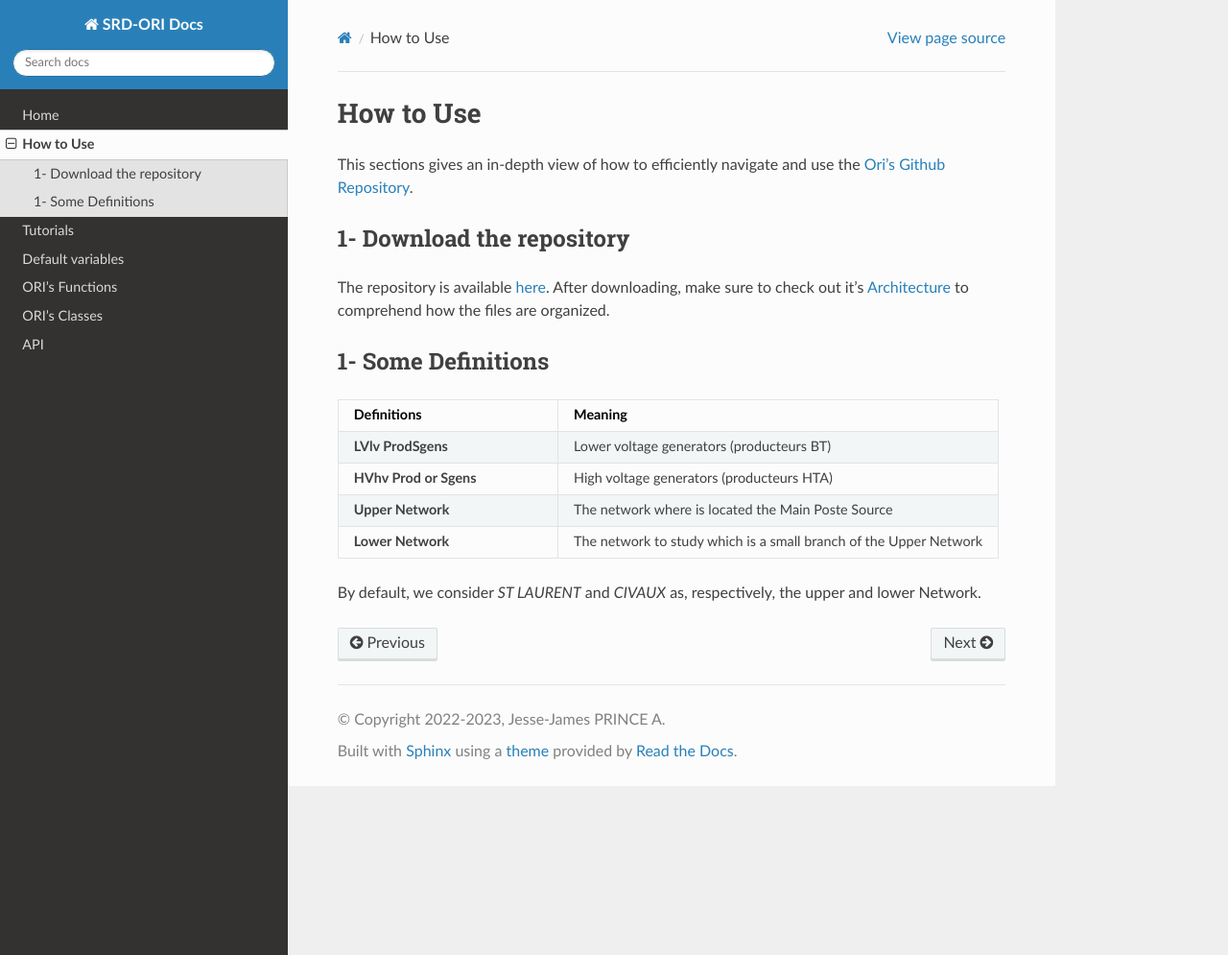
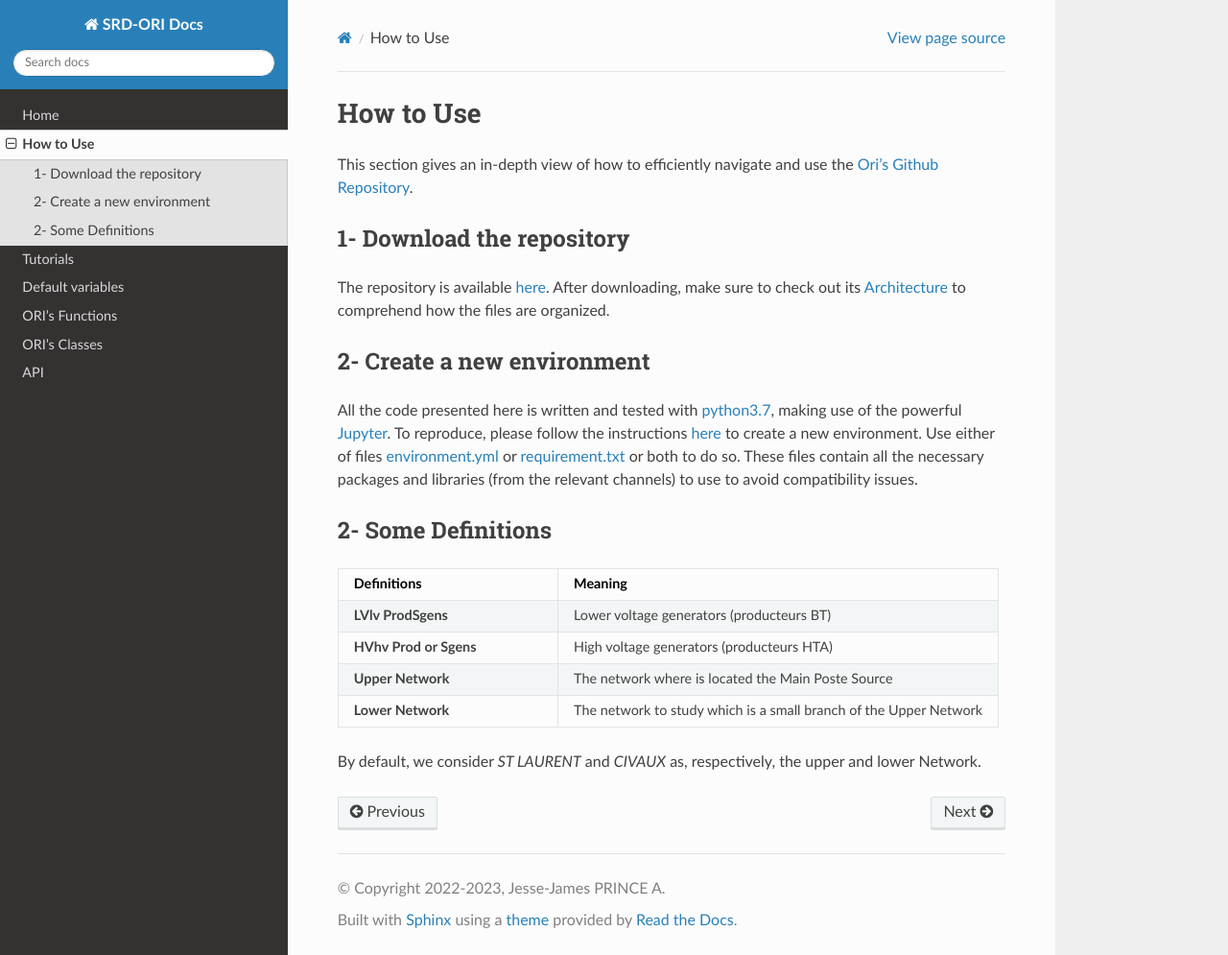
Before and after one commit to pajjaecat/ORI-SRD, a Sphinx documentation site: the page built from docs/howToUse.rst, in a window 1280 px wide and 995 px high. Shown: the whole window at 96% size. Built offline with Sphinx 7.4.7 and the Read the Docs theme 2.0.0, drawn with Linux system fonts in a browser that asks for light colours.

Commit message:
Update howToUse.rst

```diff
--- a/docs/howToUse.rst
+++ b/docs/howToUse.rst
@@ -2,16 +2,26 @@
 How to Use
 ===============
 
-This sections gives an in-depth view of how to efficiently navigate and use the `Ori's Github Repository <https://github.com/pajjaecat/ORI-SRD>`_.
+This section gives an in-depth view of how to efficiently navigate and use the `Ori's Github Repository <https://github.com/pajjaecat/ORI-SRD>`_.
 
 
 1- Download the repository
 --------------------------
-The repository is available  `here <https://github.com/pajjaecat/ORI-SRD>`_. After downloading, make sure to check out it's `Architecture <https://github.com/pajjaecat/ORI-SRD/blob/main/Ressources/README.md>`_ to comprehend how the files are organized.
+
+The repository is available  `here <https://github.com/pajjaecat/ORI-SRD>`_. After downloading, make sure to check out its `Architecture <https://github.com/pajjaecat/ORI-SRD/blob/main/Ressources/README.md>`_ to comprehend how the files are organized.
 
 
-1- Some Definitions
-------------------
+
+2- Create a new environment
+---------------------------
+
+All the code presented here is written and tested with `python3.7 <https://www.python.org/>`_, making use of the powerful `Jupyter <https://jupyter.org/)>`_. To reproduce, please follow the instructions `here <https://stackoverflow.com/questions/48787250/set-up-virtualenv-using-a-requirements-txt-generated-by-cond>`_ to create a new environment. Use either of files `environment.yml <https://github.com/pajjaecat/ORI-SRD/blob/main/environment.yml>`_ or  `requirement.txt <https://github.com/pajjaecat/ORI-SRD/blob/main/requirements.txt>`_  or both to do so. These files contain all the necessary packages and libraries (from the relevant channels) to use to avoid compatibility issues.
+
+
+
+
+2- Some Definitions
+--------------------
 
 .. list-table::
    :widths: 25 50
```
